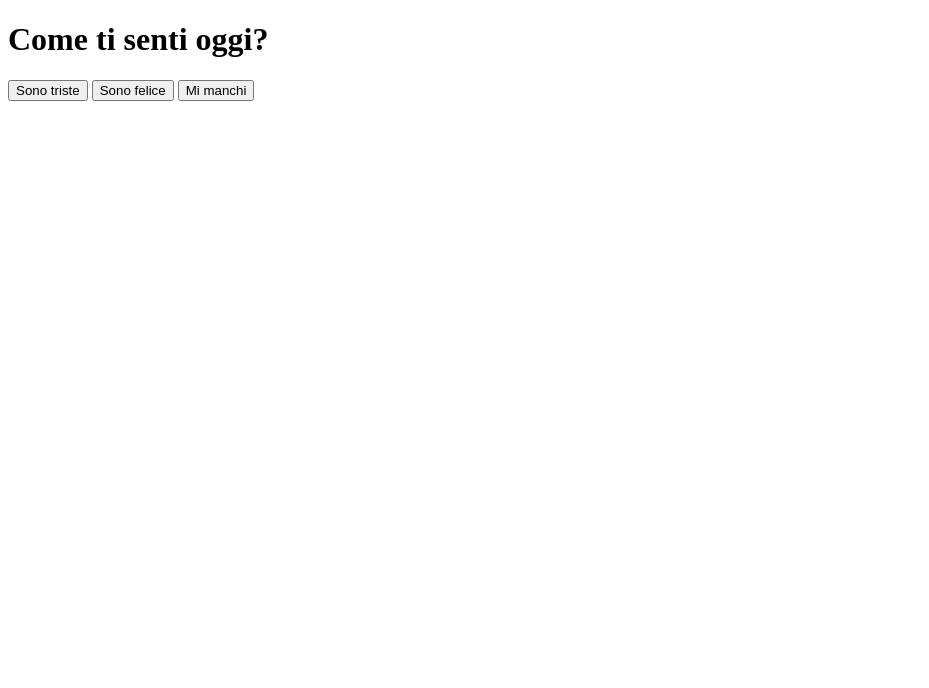
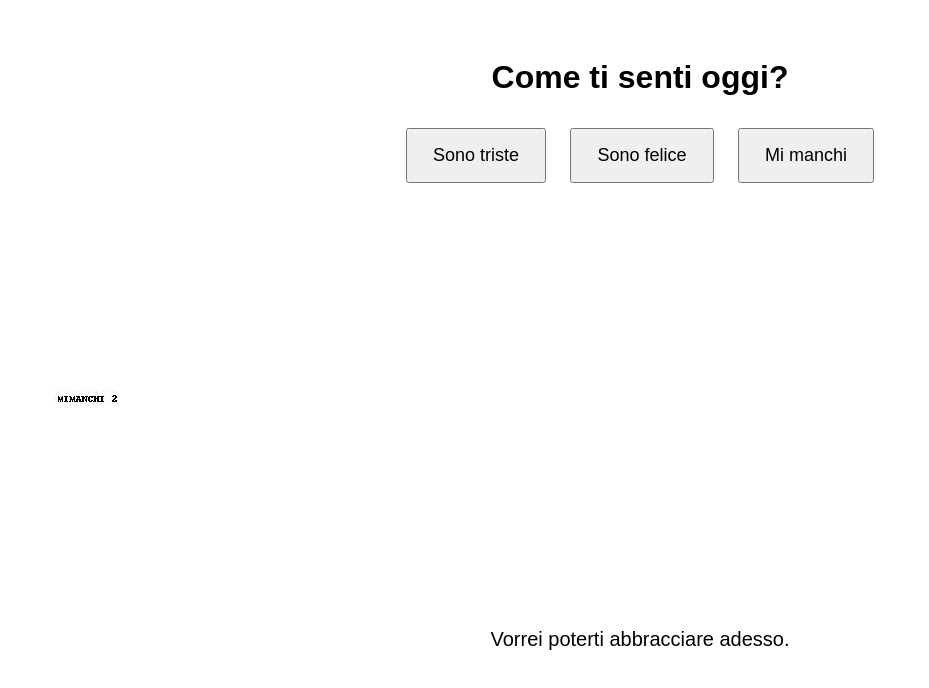
Before and after one commit to jededifo/testMich, a plain HTML site: page index.html in a window 1280 px wide. Both pictures are taken after a click on the button "Mi manchi". Shown: the whole page, without its empty margins (0-929 px from the left). Drawn offline with Linux system fonts and the light colour scheme.

Commit message:
Update parentesi index.html

```diff
--- a/index.html
+++ b/index.html
@@ -5,10 +5,10 @@
   <meta charset="UTF-8" />
   <title>Emozioni Galleria</title>
   <style>
-    body {{ font-family: sans-serif; text-align: center; padding: 30px; }}
-    button {{ margin: 10px; padding: 15px 25px; font-size: 18px; cursor: pointer; }}
-    img {{ max-width: 80%; margin-top: 20px; display: none; }}
-    .frase {{ font-size: 20px; margin-top: 15px; }}
+    body { font-family: sans-serif; text-align: center; padding: 30px; }
+    button { margin: 10px; padding: 15px 25px; font-size: 18px; cursor: pointer; }
+    img { max-width: 80%; margin-top: 20px; display: none; }
+    .frase { font-size: 20px; margin-top: 15px; }
   </style>
 </head>
 <body>
@@ -23,25 +23,25 @@
   </div>
 
   <script>
-    const dati = {{
+    const dati = {
       triste: [
-        {{ img: "images/triste1.jpg", frase: "Anche nei giorni più grigi, sei amato." }},
-        {{ img: "images/triste2.jpg", frase: "La tristezza passa, tu resta forte." }},
-        {{ img: "images/triste3.jpg", frase: "Ogni lacrima è un seme di speranza." }}
+        { img: "images/triste1.jpg", frase: "Anche nei giorni più grigi, sei amato." },
+        { img: "images/triste2.jpg", frase: "La tristezza passa, tu resta forte." },
+        { img: "images/triste3.jpg", frase: "Ogni lacrima è un seme di speranza." }
       ],
       felice: [
-        {{ img: "images/felice1.jpg", frase: "La tua felicità illumina il mondo!" }},
-        {{ img: "images/felice2.jpg", frase: "Continua a sorridere, è contagioso." }},
-        {{ img: "images/felice3.jpg", frase: "Oggi è un giorno meraviglioso!" }}
+        { img: "images/felice1.jpg", frase: "La tua felicità illumina il mondo!" },
+        { img: "images/felice2.jpg", frase: "Continua a sorridere, è contagioso." },
+        { img: "images/felice3.jpg", frase: "Oggi è un giorno meraviglioso!" }
       ],
       mimanchi: [
-        {{ img: "images/mimanchi1.jpg", frase: "Mi manchi ogni singolo giorno." }},
-        {{ img: "images/mimanchi2.jpg", frase: "Vorrei poterti abbracciare adesso." }},
-        {{ img: "images/mimanchi3.jpg", frase: "Il mio cuore ti cerca ovunque." }}
+        { img: "images/mimanchi1.jpg", frase: "Mi manchi ogni singolo giorno." },
+        { img: "images/mimanchi2.jpg", frase: "Vorrei poterti abbracciare adesso." },
+        { img: "images/mimanchi3.jpg", frase: "Il mio cuore ti cerca ovunque." }
       ]
-    }};
+    };
 
-    function mostraRandom(gruppo) {{
+    function mostraRandom(gruppo) {
       const lista = dati[gruppo];
       const casuale = lista[Math.floor(Math.random() * lista.length)];
       const img = document.getElementById("immagine");
@@ -49,7 +49,7 @@
       img.src = casuale.img;
       img.style.display = 'block';
       frase.textContent = casuale.frase;
-    }}
+    }
   </script>
 </body>
 </html>
```
